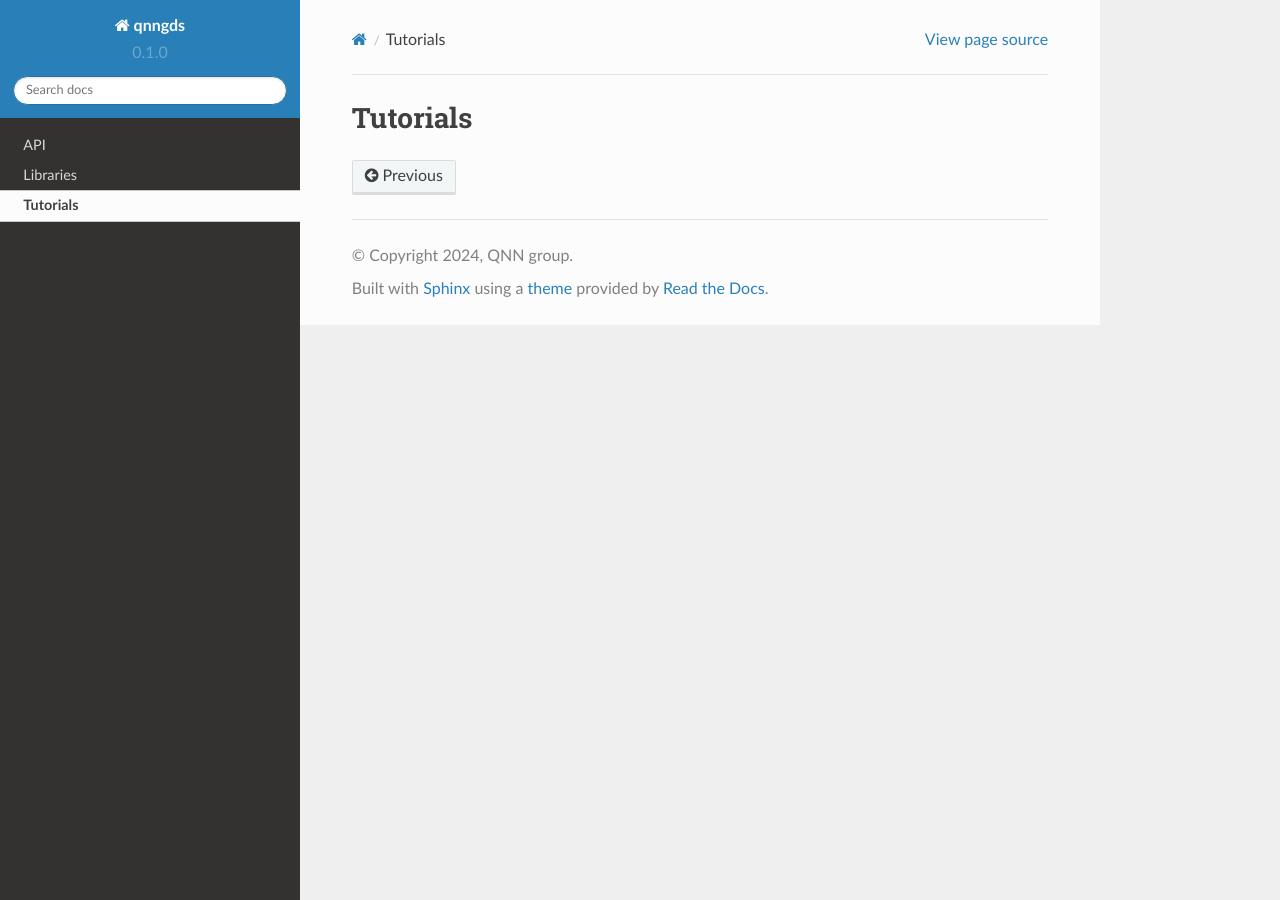
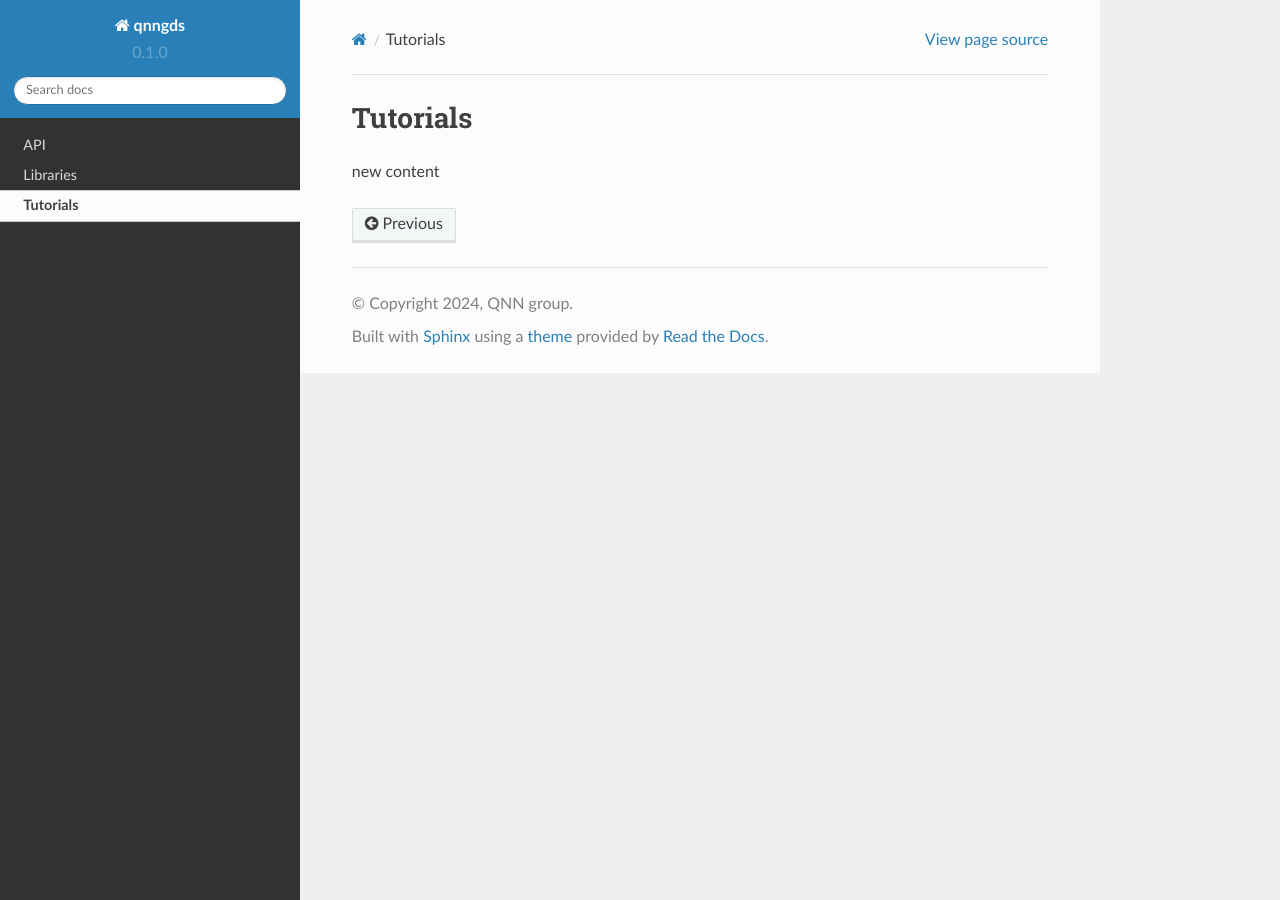
Before and after one commit to qnngroup/qnngds, a Sphinx documentation site: the page built from docs/source/tutorials.rst, in a window 1280 px wide. Built offline with Sphinx 7.4.7 and the Read the Docs theme 2.0.0, drawn with Linux system fonts in a browser that asks for light colours; pages that are not in the unit, such as notebooks, are missing from menus.

Commit message:
changed tuto path

```diff
--- a/docs/source/tutorials.rst
+++ b/docs/source/tutorials.rst
@@ -1,11 +1,13 @@
 Tutorials
 =========
+
+new content
 
 .. toctree::
     :maxdepth: 2
     :titlesonly:
     :caption: Contents:
 
-    /../tutorials/create_cell.ipynb
-    /../tutorials/design.ipynb
-    /../tutorials/test.rst
+    create_cell.ipynb
+    design.ipynb
+    test.rst
```
